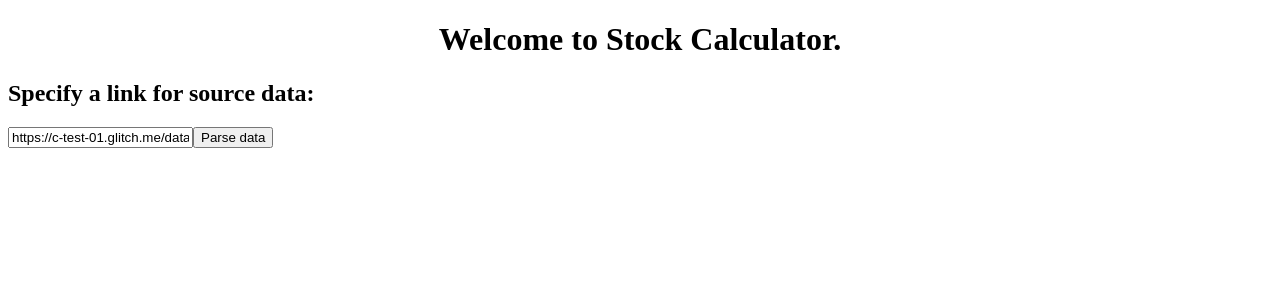
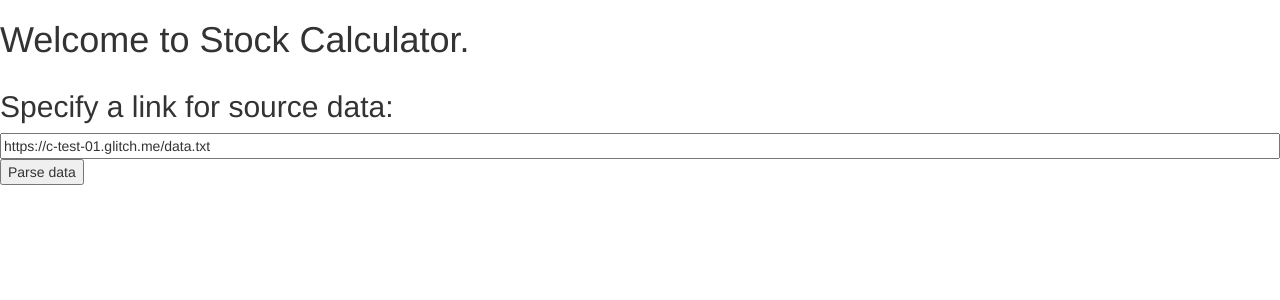
Before and after one commit to irreal/stock-calculator-exercise, an Angular app: page / in a window 1280 px wide. Shown: the top 300 px of the page. Built offline with nearby package versions, Linux system fonts and the light colour scheme.

Commit message:
Added bootstrap

```diff
--- a/src/app/app.component.css
+++ b/src/app/app.component.css
@@ -0,0 +1,3 @@
+.source-url {
+    width:100%;
+}
--- a/src/app/app.component.html
+++ b/src/app/app.component.html
@@ -1,13 +1,25 @@
-<!--The content below is only a placeholder and can be replaced.-->
-<div style="text-align:center">
+<div class="container-fluid">
+  <div class="row">
     <h1>
       Welcome to Stock Calculator.
     </h1>
   </div>
+  <div class="row">
+    <div class="col">
       <h2>Specify a link for source data: </h2>
-<input type="text" [(value)]="sourceUrl" placeholder="url to source data" />
+    </div>
+  </div>
+  <div class="row">
+    <div class="col">
+      <input class="source-url" type="text" [(value)]="sourceUrl" placeholder="url to source data" />
+    </div>
+    <div class="col">
       <button (click)="parseData()">Parse data</button>
-<table *ngIf="totals && totals.length > 0">
+    </div>
+  </div>
+  <div class="row">
+    <div class="col">
+      <table class="table table-bordred table-striped" *ngIf="totals && totals.length > 0">
         <thead>
           <tr>
             <th>Product name</th>
@@ -21,3 +33,6 @@
           <td>{{total.currency}}{{(total.balanceInCents / 100).toFixed(2)}}</td>
         </tr>
       </table>
+    </div>
+  </div>
+</div>
--- a/src/index.html
+++ b/src/index.html
@@ -7,6 +7,7 @@
 
   <meta name="viewport" content="width=device-width, initial-scale=1">
   <link rel="icon" type="image/x-icon" href="favicon.ico">
+  <link rel="stylesheet" href="https://maxcdn.bootstrapcdn.com/bootstrap/3.3.7/css/bootstrap.min.css" integrity="sha384-BVYiiSIFeK1dGmJRAkycuHAHRg32OmUcww7on3RYdg4Va+PmSTsz/K68vbdEjh4u" crossorigin="anonymous">
 </head>
 <body>
   <app-root></app-root>
```
Lines whose indentation alone changed are shown as unchanged.
